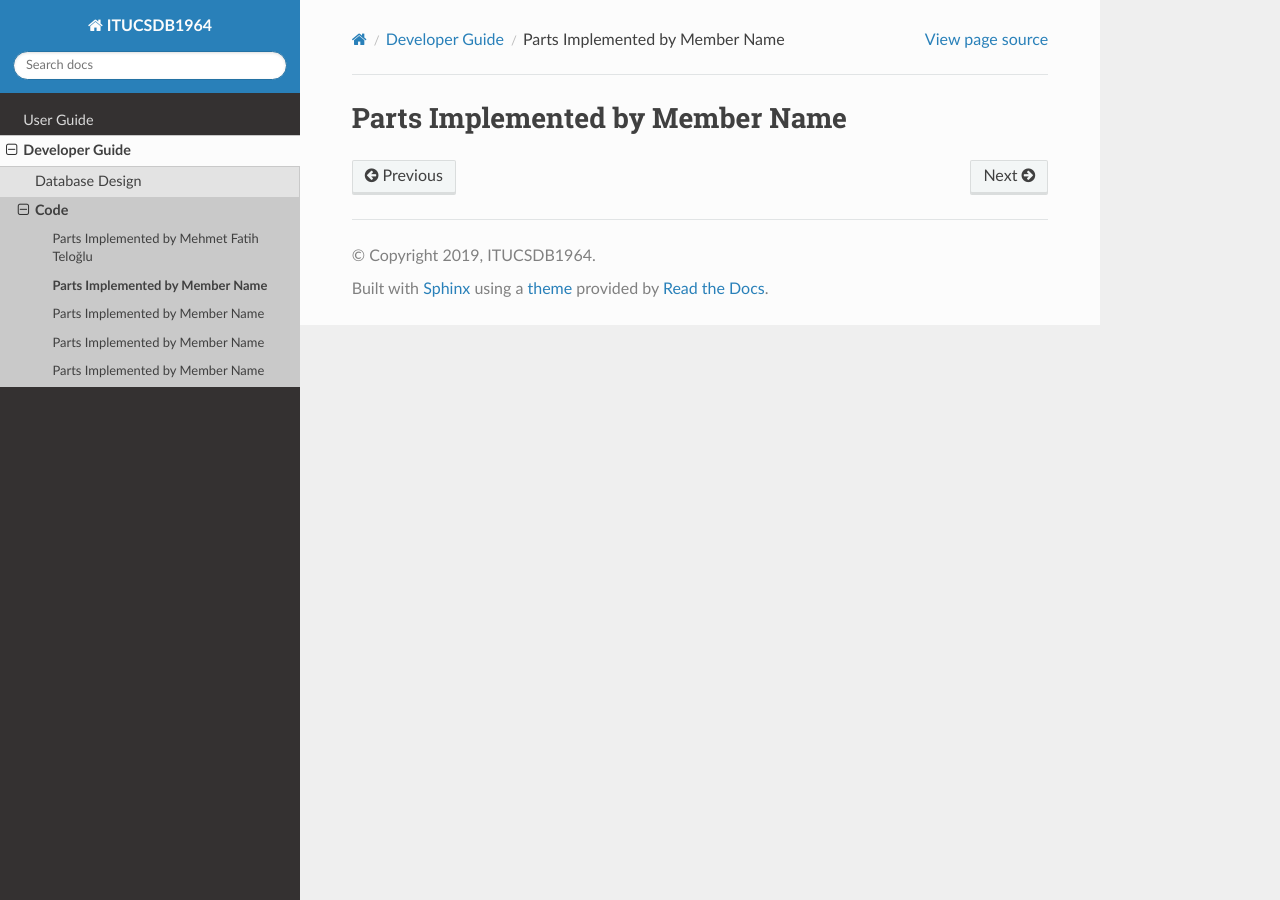
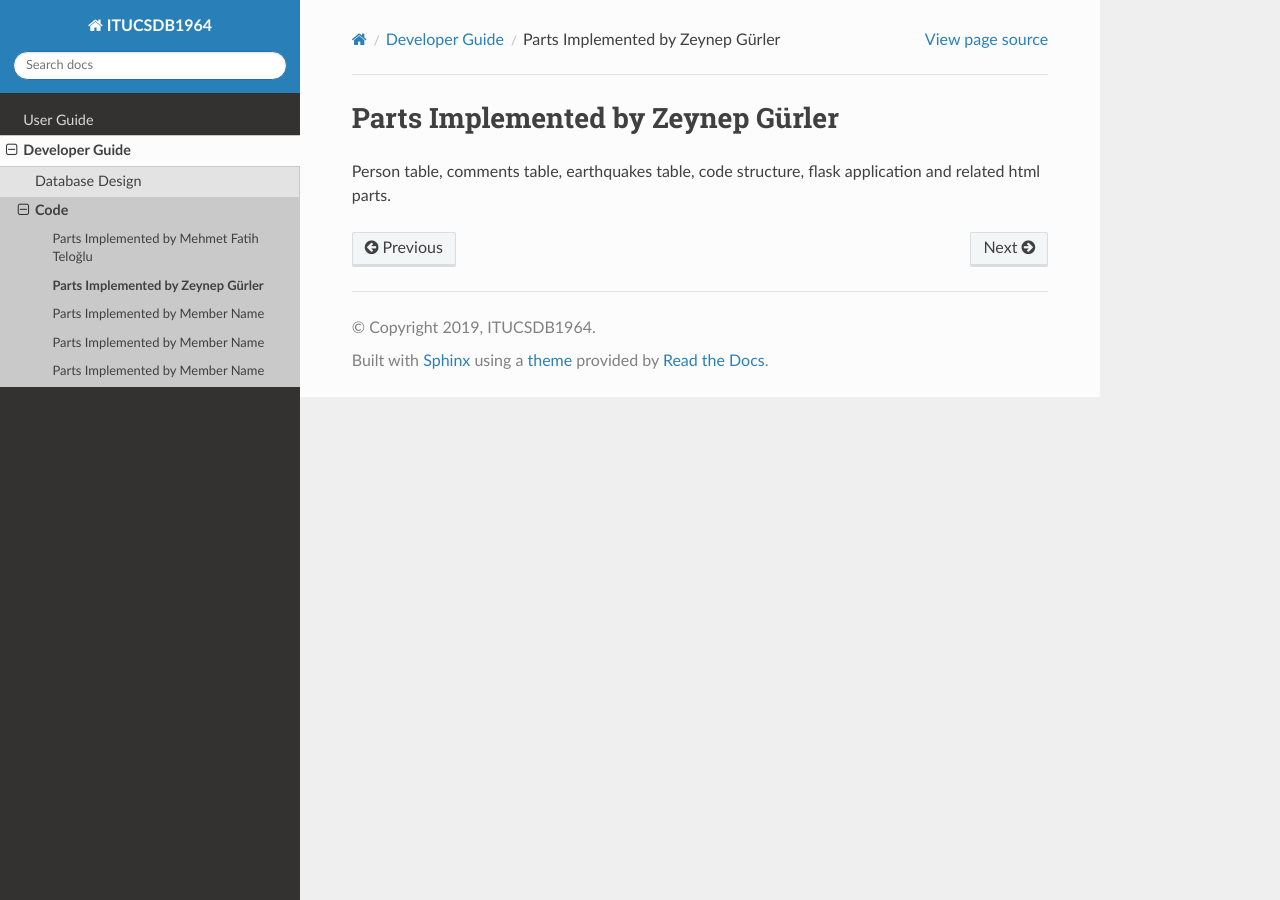
Before and after one commit to itucsdb1964/earthquake, a Sphinx documentation site: the page built from docs/source/developer/member2.rst, in a window 1280 px wide. Built offline with Sphinx 7.4.7 and the Read the Docs theme 2.0.0, drawn with Linux system fonts in a browser that asks for light colours.

Commit message:
Update member2.rst

```diff
--- a/docs/source/developer/member2.rst
+++ b/docs/source/developer/member2.rst
@@ -1,2 +1,4 @@
-Parts Implemented by Member Name
+Parts Implemented by Zeynep Gürler
 ================================
+
+Person table, comments table, earthquakes table, code structure, flask application and related html parts.
```
